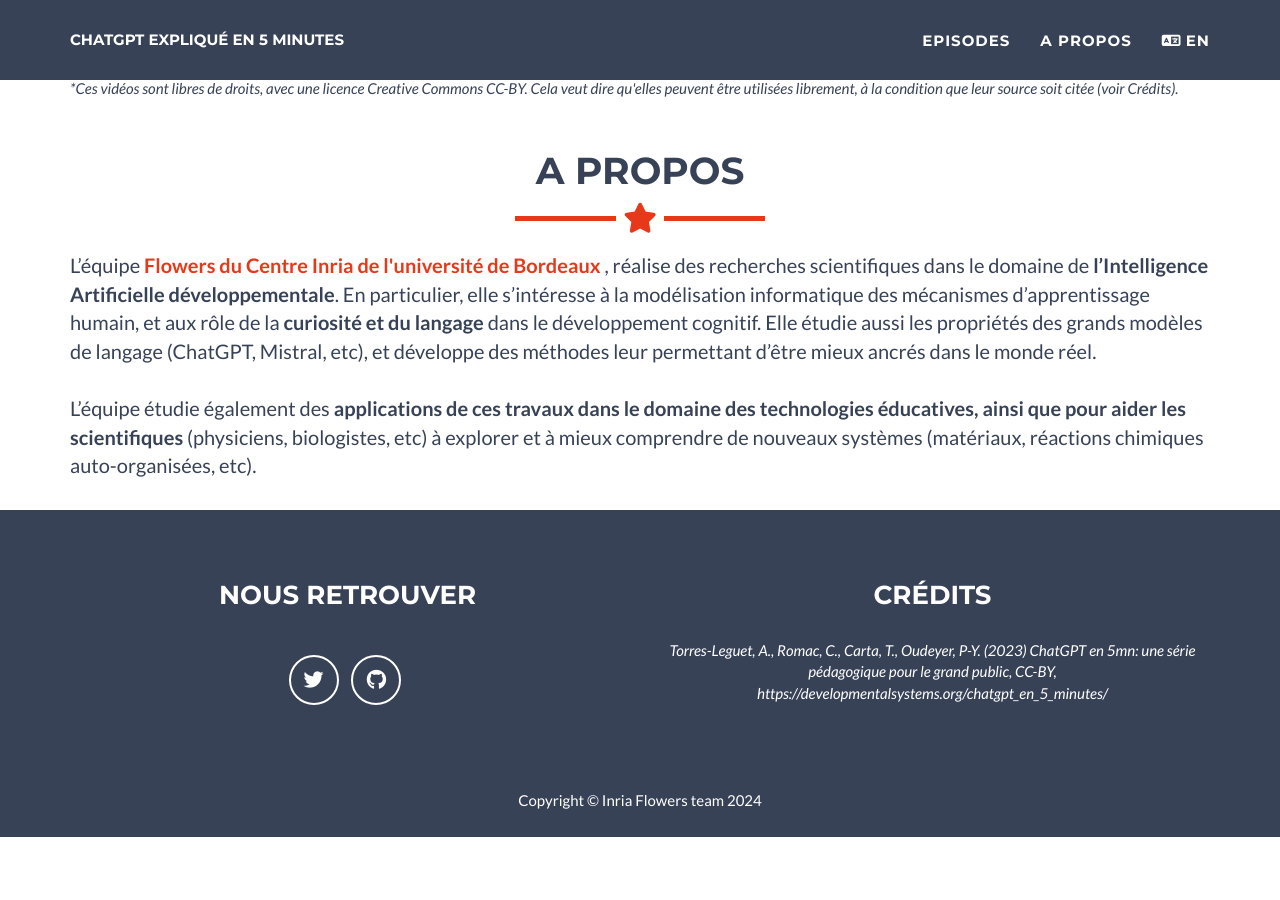
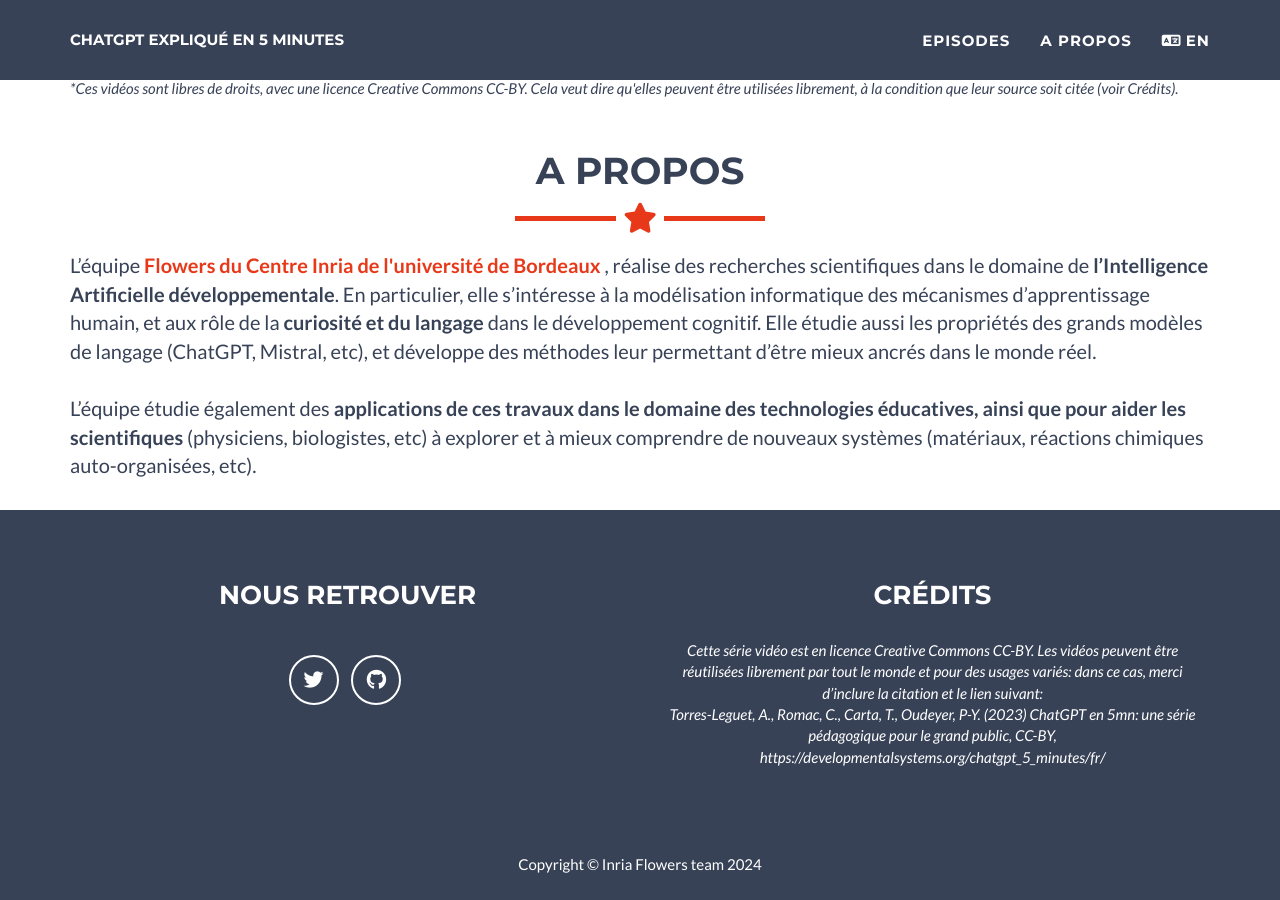
Before and after one commit to flowersteam/chatgpt_5_minutes, a Jekyll site: the page built from fr.md, in a window 1280 px wide and 900 px high, scrolled down 1529 px. Built offline with Jekyll 4.4.1, drawn with Linux system fonts in a browser that asks for light colours; before the commit the page ends 2366 px from its top, so only the background shows below that.

Commit message:
Updated credits

```diff
--- a/_config.yml
+++ b/_config.yml
@@ -106,5 +106,5 @@
         fr: "Crédits"
         en: "Credits"
       credits:
-        fr: "<a href=\"https://twitter.com/AlexandreTL2\" target=\"_blank\">Torres-Leguet, A.</a>, <a href=\"https://twitter.com/ClementRomac\" target=\"_blank\">Romac, C.</a>, <a href=\"https://twitter.com/CartaThomas2\" target=\"_blank\">Carta, T.</a>, <a href=\"https://twitter.com/pyoudeyer\" target=\"_blank\">Oudeyer, P-Y.</a> (2023) ChatGPT en 5mn: une série pédagogique pour le grand public, CC-BY, https://developmentalsystems.org/chatgpt_en_5_minutes/"
-        en: "<a href=\"https://twitter.com/AlexandreTL2\" target=\"_blank\">Torres-Leguet, A.</a>, <a href=\"https://twitter.com/ClementRomac\" target=\"_blank\">Romac, C.</a>, <a href=\"https://twitter.com/CartaThomas2\" target=\"_blank\">Carta, T.</a>, <a href=\"https://twitter.com/pyoudeyer\" target=\"_blank\">Oudeyer, P-Y.</a> (2023) ChatGPT in 5 minutes: an educational series for the general public, CC-BY, https://developmentalsystems.org/chatgpt_en_5_minutes/"
+        fr: "Cette série vidéo est en licence Creative Commons CC-BY. Les vidéos peuvent être réutilisées librement par tout le monde et pour des usages variés: dans ce cas, merci d’inclure la citation et le lien suivant:<br/><a href=\"https://twitter.com/AlexandreTL2\" target=\"_blank\">Torres-Leguet, A.</a>, <a href=\"https://twitter.com/ClementRomac\" target=\"_blank\">Romac, C.</a>, <a href=\"https://twitter.com/CartaThomas2\" target=\"_blank\">Carta, T.</a>, <a href=\"https://twitter.com/pyoudeyer\" target=\"_blank\">Oudeyer, P-Y.</a> (2023) ChatGPT en 5mn: une série pédagogique pour le grand public, CC-BY, <a href=\"https://developmentalsystems.org/chatgpt_5_minutes/fr/\">https://developmentalsystems.org/chatgpt_5_minutes/fr/</a>"
+        en: "This video series has a Creative Commons CC-BY licence. Videos can be reused freely by everyone and  for diverse uses: in that case, thanks a lot to include the following citation and link:<br/><a href=\"https://twitter.com/AlexandreTL2\" target=\"_blank\">Torres-Leguet, A.</a>, <a href=\"https://twitter.com/ClementRomac\" target=\"_blank\">Romac, C.</a>, <a href=\"https://twitter.com/CartaThomas2\" target=\"_blank\">Carta, T.</a>, <a href=\"https://twitter.com/pyoudeyer\" target=\"_blank\">Oudeyer, P-Y.</a> (2023) ChatGPT in 5 minutes: an educational series for the general public, CC-BY, <a href=\"https://developmentalsystems.org/chatgpt_5_minutes/en/\">https://developmentalsystems.org/chatgpt_5_minutes/en/</a>"
```
